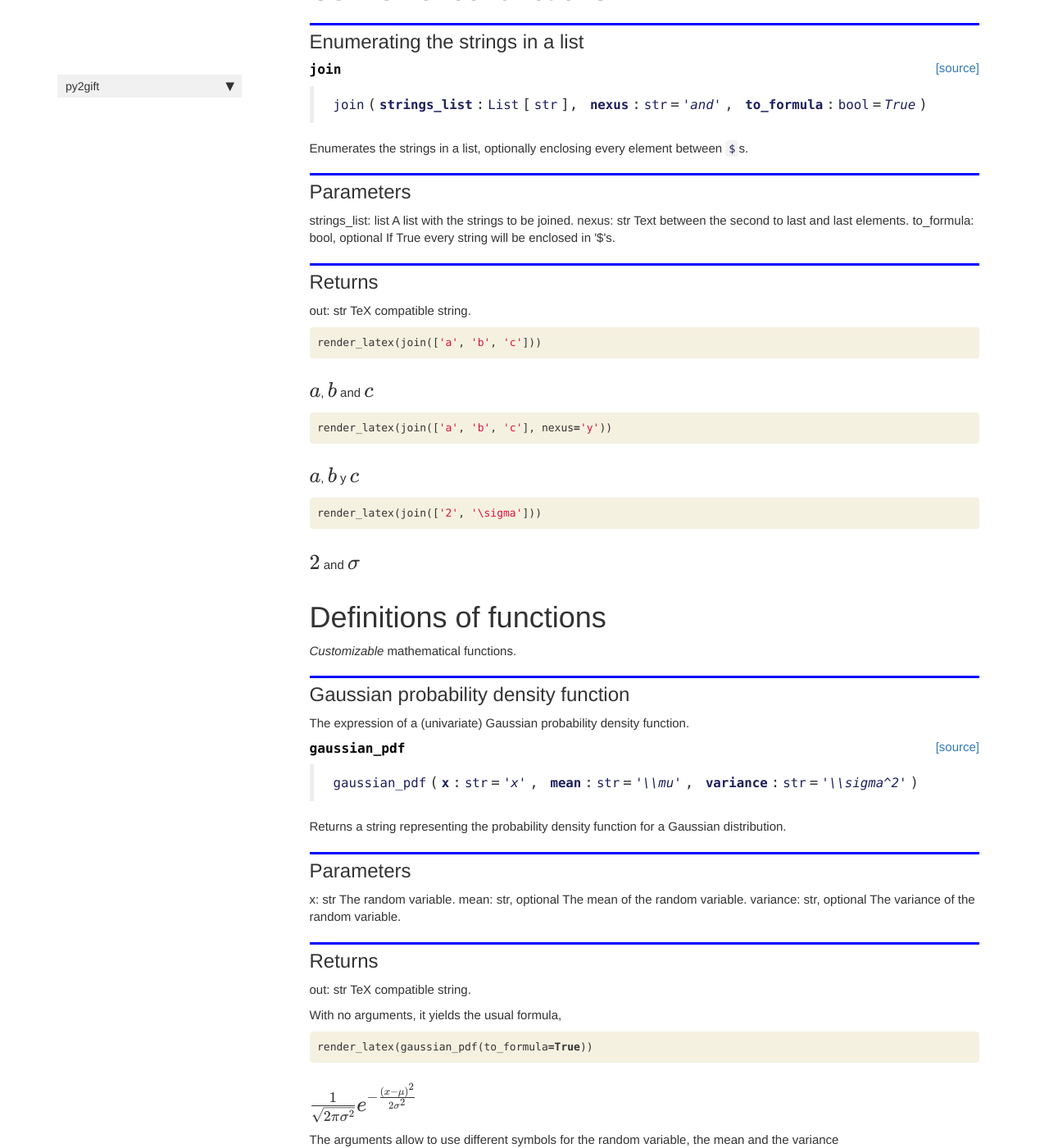
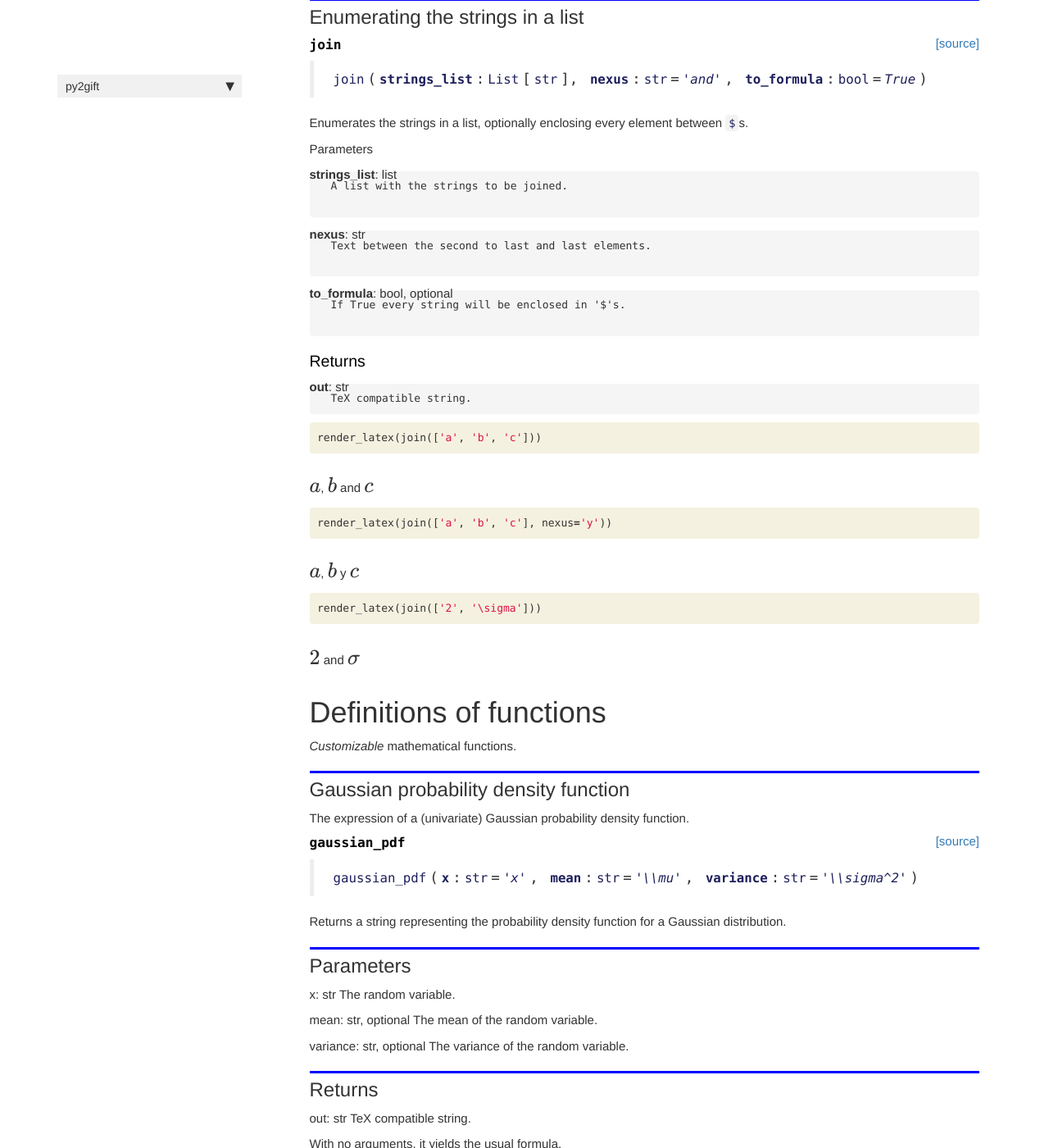
Before and after one commit to manuvazquez/py2gift, a Jekyll site: the page built from docs/tex.html, in a window 1280 px wide and 1400 px high, scrolled down 2175 px. Shown: the whole window at 82% size. Built offline with Jekyll 4.4.1, drawn with Linux system fonts in a browser that asks for light colours; nearby versions of some CDN libraries; comment, search, counter and statistics services are not loaded.

Commit message:
- minor changes in the docs

```diff
--- a/docs/tex.html
+++ b/docs/tex.html
@@ -379,14 +379,25 @@ description: "A collection of functions to ease the inclusion of $\TeX$ strings
 <h4 id="join" class="doc_header"><code>join</code><a href="https://github.com/manuvazquez/py2gift/tree/master/py2gift/tex.py#L38" class="source_link" style="float:right">[source]</a></h4><blockquote><p><code>join</code>(<strong><code>strings_list</code></strong>:<code>List</code>[<code>str</code>], <strong><code>nexus</code></strong>:<code>str</code>=<em><code>'and'</code></em>, <strong><code>to_formula</code></strong>:<code>bool</code>=<em><code>True</code></em>)</p>
 </blockquote>
 <p>Enumerates the strings in a list, optionally enclosing every element between <code>$</code>s.</p>
-<h2 id="Parameters">Parameters<a class="anchor-link" href="#Parameters"> </a></h2><p>strings_list: list
-    A list with the strings to be joined.
-nexus: str
-    Text between the second to last and last elements.
-to_formula: bool, optional
-    If True every string will be enclosed in '$'s.</p>
-<h2 id="Returns">Returns<a class="anchor-link" href="#Returns"> </a></h2><p>out: str
-    TeX compatible string.</p>
+<p>Parameters</p>
+<p><strong>strings_list</strong>: list</p>
+
+<pre><code>A list with the strings to be joined.
+
+</code></pre>
+<p><strong>nexus</strong>: str</p>
+
+<pre><code>Text between the second to last and last elements.
+
+</code></pre>
+<p><strong>to_formula</strong>: bool, optional</p>
+
+<pre><code>If True every string will be enclosed in '$'s.
+
+</code></pre>
+<h3 id="Returns">Returns<a class="anchor-link" href="#Returns"> </a></h3><p><strong>out</strong>: str</p>
+
+<pre><code>TeX compatible string.</code></pre>
 
 </div>
 
@@ -541,14 +552,14 @@ to_formula: bool, optional
 
 
 <div class="output_markdown rendered_html output_subarea ">
-<h4 id="gaussian_pdf" class="doc_header"><code>gaussian_pdf</code><a href="https://github.com/manuvazquez/py2gift/tree/master/py2gift/tex.py#L69" class="source_link" style="float:right">[source]</a></h4><blockquote><p><code>gaussian_pdf</code>(<strong><code>x</code></strong>:<code>str</code>=<em><code>'x'</code></em>, <strong><code>mean</code></strong>:<code>str</code>=<em><code>'\\mu'</code></em>, <strong><code>variance</code></strong>:<code>str</code>=<em><code>'\\sigma^2'</code></em>)</p>
+<h4 id="gaussian_pdf" class="doc_header"><code>gaussian_pdf</code><a href="https://github.com/manuvazquez/py2gift/tree/master/py2gift/tex.py#L75" class="source_link" style="float:right">[source]</a></h4><blockquote><p><code>gaussian_pdf</code>(<strong><code>x</code></strong>:<code>str</code>=<em><code>'x'</code></em>, <strong><code>mean</code></strong>:<code>str</code>=<em><code>'\\mu'</code></em>, <strong><code>variance</code></strong>:<code>str</code>=<em><code>'\\sigma^2'</code></em>)</p>
 </blockquote>
 <p>Returns a string representing the probability density function for a Gaussian distribution.</p>
 <h2 id="Parameters">Parameters<a class="anchor-link" href="#Parameters"> </a></h2><p>x: str
-    The random variable.
-mean: str, optional
-    The mean of the random variable.
-variance: str, optional
+    The random variable.</p>
+<p>mean: str, optional
+    The mean of the random variable.</p>
+<p>variance: str, optional
     The variance of the random variable.</p>
 <h2 id="Returns">Returns<a class="anchor-link" href="#Returns"> </a></h2><p>out: str
     TeX compatible string.</p>
@@ -667,7 +678,7 @@ variance: str, optional
 
 
 <div class="output_markdown rendered_html output_subarea ">
-<h4 id="q_function_approximation" class="doc_header"><code>q_function_approximation</code><a href="https://github.com/manuvazquez/py2gift/tree/master/py2gift/tex.py#L92" class="source_link" style="float:right">[source]</a></h4><blockquote><p><code>q_function_approximation</code>(<strong><code>x</code></strong>:<code>str</code>=<em><code>'x'</code></em>)</p>
+<h4 id="q_function_approximation" class="doc_header"><code>q_function_approximation</code><a href="https://github.com/manuvazquez/py2gift/tree/master/py2gift/tex.py#L100" class="source_link" style="float:right">[source]</a></h4><blockquote><p><code>q_function_approximation</code>(<strong><code>x</code></strong>:<code>str</code>=<em><code>'x'</code></em>)</p>
 </blockquote>
 <p>Returns a string representing the Stirling approximation for the Q function.</p>
 <h2 id="Parameters">Parameters<a class="anchor-link" href="#Parameters"> </a></h2><p>x: str
@@ -789,7 +800,7 @@ variance: str, optional
 
 
 <div class="output_markdown rendered_html output_subarea ">
-<h4 id="partwise_function" class="doc_header"><code>partwise_function</code><a href="https://github.com/manuvazquez/py2gift/tree/master/py2gift/tex.py#L111" class="source_link" style="float:right">[source]</a></h4><blockquote><p><code>partwise_function</code>(<strong><code>function</code></strong>:<code>str</code>, <strong><code>parts</code></strong>:<code>List</code>[<code>Tuple</code>[<code>str</code>, <code>str</code>]], <strong><code>add_zero_otherwise</code></strong>:<code>bool</code>=<em><code>True</code></em>)</p>
+<h4 id="partwise_function" class="doc_header"><code>partwise_function</code><a href="https://github.com/manuvazquez/py2gift/tree/master/py2gift/tex.py#L119" class="source_link" style="float:right">[source]</a></h4><blockquote><p><code>partwise_function</code>(<strong><code>function</code></strong>:<code>str</code>, <strong><code>parts</code></strong>:<code>List</code>[<code>Tuple</code>[<code>str</code>, <code>str</code>]], <strong><code>add_zero_otherwise</code></strong>:<code>bool</code>=<em><code>True</code></em>)</p>
 </blockquote>
 <p>Returns a string representing the definition a part-wise mathematical function.</p>
 <h2 id="Parameters">Parameters<a class="anchor-link" href="#Parameters"> </a></h2><p>function: str
@@ -918,7 +929,7 @@ x+1,&amp; 0 &lt; x \le 1 \\\end{cases}$</p>
 
 
 <div class="output_markdown rendered_html output_subarea ">
-<h4 id="from_number" class="doc_header"><code>from_number</code><a href="https://github.com/manuvazquez/py2gift/tree/master/py2gift/tex.py#L148" class="source_link" style="float:right">[source]</a></h4><blockquote><p><code>from_number</code>(<strong><code>n</code></strong>:<code>Union</code>[<code>int</code>, <code>float</code>], <strong><code>prefix</code></strong>:<code>str</code>=<em><code>''</code></em>, <strong><code>precision</code></strong>:<code>int</code>=<em><code>3</code></em>, <strong><code>fixed_point_format</code></strong>:<code>bool</code>=<em><code>False</code></em>)</p>
+<h4 id="from_number" class="doc_header"><code>from_number</code><a href="https://github.com/manuvazquez/py2gift/tree/master/py2gift/tex.py#L156" class="source_link" style="float:right">[source]</a></h4><blockquote><p><code>from_number</code>(<strong><code>n</code></strong>:<code>Union</code>[<code>int</code>, <code>float</code>], <strong><code>prefix</code></strong>:<code>str</code>=<em><code>''</code></em>, <strong><code>precision</code></strong>:<code>int</code>=<em><code>3</code></em>, <strong><code>fixed_point_format</code></strong>:<code>bool</code>=<em><code>False</code></em>)</p>
 </blockquote>
 <p>Returns a string for a given number.</p>
 <h2 id="Parameters">Parameters<a class="anchor-link" href="#Parameters"> </a></h2><p>n: int or float
@@ -1178,7 +1189,7 @@ fixed_point_format: bool
 
 
 <div class="output_markdown rendered_html output_subarea ">
-<h4 id="from_matrix" class="doc_header"><code>from_matrix</code><a href="https://github.com/manuvazquez/py2gift/tree/master/py2gift/tex.py#L177" class="source_link" style="float:right">[source]</a></h4><blockquote><p><code>from_matrix</code>(<strong><code>m</code></strong>:<code>Union</code>[<code>list</code>, <code>ndarray</code>], <strong><code>float_point_precision</code></strong>:<code>int</code>=<em><code>3</code></em>)</p>
+<h4 id="from_matrix" class="doc_header"><code>from_matrix</code><a href="https://github.com/manuvazquez/py2gift/tree/master/py2gift/tex.py#L185" class="source_link" style="float:right">[source]</a></h4><blockquote><p><code>from_matrix</code>(<strong><code>m</code></strong>:<code>Union</code>[<code>list</code>, <code>ndarray</code>], <strong><code>float_point_precision</code></strong>:<code>int</code>=<em><code>3</code></em>)</p>
 </blockquote>
 <p>Returns a string for a given array or matrix.</p>
 <h2 id="Parameters">Parameters<a class="anchor-link" href="#Parameters"> </a></h2><p>m: list or ndarray
@@ -1455,7 +1466,7 @@ float_point_precision: int
 
 
 <div class="output_markdown rendered_html output_subarea ">
-<h4 id="dot_product" class="doc_header"><code>dot_product</code><a href="https://github.com/manuvazquez/py2gift/tree/master/py2gift/tex.py#L207" class="source_link" style="float:right">[source]</a></h4><blockquote><p><code>dot_product</code>(<strong><code>lhs_template</code></strong>:<code>str</code>, <strong><code>lhs</code></strong>:<code>list</code>, <strong><code>rhs_template</code></strong>:<code>str</code>, <strong><code>rhs</code></strong>:<code>list</code>, <strong><code>product_operator</code></strong>:<code>str</code>=<em><code>''</code></em>, <strong><code>addition_operator</code></strong>:<code>str</code>=<em><code>'+'</code></em>)</p>
+<h4 id="dot_product" class="doc_header"><code>dot_product</code><a href="https://github.com/manuvazquez/py2gift/tree/master/py2gift/tex.py#L215" class="source_link" style="float:right">[source]</a></h4><blockquote><p><code>dot_product</code>(<strong><code>lhs_template</code></strong>:<code>str</code>, <strong><code>lhs</code></strong>:<code>list</code>, <strong><code>rhs_template</code></strong>:<code>str</code>, <strong><code>rhs</code></strong>:<code>list</code>, <strong><code>product_operator</code></strong>:<code>str</code>=<em><code>''</code></em>, <strong><code>addition_operator</code></strong>:<code>str</code>=<em><code>'+'</code></em>)</p>
 </blockquote>
 <p>Returns a string for the dot product of two vectors, regardless of whether they are symbols or numbers.</p>
 <h2 id="Parameters">Parameters<a class="anchor-link" href="#Parameters"> </a></h2><p>lhs_template: str
@@ -1575,7 +1586,7 @@ addition_operator: str
 
 
 <div class="output_markdown rendered_html output_subarea ">
-<h4 id="total_probability" class="doc_header"><code>total_probability</code><a href="https://github.com/manuvazquez/py2gift/tree/master/py2gift/tex.py#L240" class="source_link" style="float:right">[source]</a></h4><blockquote><p><code>total_probability</code>(<strong><code>fixed_symbol</code></strong>:<code>str</code>, <strong><code>varying_symbol_template</code></strong>:<code>str</code>, <strong><code>n</code></strong>:<code>int</code>, <strong><code>start_at</code></strong>:<code>int</code>=<em><code>1</code></em>)</p>
+<h4 id="total_probability" class="doc_header"><code>total_probability</code><a href="https://github.com/manuvazquez/py2gift/tree/master/py2gift/tex.py#L248" class="source_link" style="float:right">[source]</a></h4><blockquote><p><code>total_probability</code>(<strong><code>fixed_symbol</code></strong>:<code>str</code>, <strong><code>varying_symbol_template</code></strong>:<code>str</code>, <strong><code>n</code></strong>:<code>int</code>, <strong><code>start_at</code></strong>:<code>int</code>=<em><code>1</code></em>)</p>
 </blockquote>
 
 </div>
@@ -1697,7 +1708,7 @@ addition_operator: str
 
 
 <div class="output_markdown rendered_html output_subarea ">
-<h4 id="enumerate_math" class="doc_header"><code>enumerate_math</code><a href="https://github.com/manuvazquez/py2gift/tree/master/py2gift/tex.py#L247" class="source_link" style="float:right">[source]</a></h4><blockquote><p><code>enumerate_math</code>(<strong><code>numbers_list</code></strong>:<code>List</code>[<code>float</code>], <strong><code>assigned_to</code></strong>:<code>Optional</code>[<code>str</code>]=<em><code>None</code></em>, <strong><code>nexus</code></strong>:<code>str</code>=<em><code>'and'</code></em>, <strong><code>precision</code></strong>:<code>int</code>=<em><code>3</code></em>, <strong><code>start_at</code></strong>:<code>int</code>=<em><code>1</code></em>)</p>
+<h4 id="enumerate_math" class="doc_header"><code>enumerate_math</code><a href="https://github.com/manuvazquez/py2gift/tree/master/py2gift/tex.py#L255" class="source_link" style="float:right">[source]</a></h4><blockquote><p><code>enumerate_math</code>(<strong><code>numbers_list</code></strong>:<code>List</code>[<code>float</code>], <strong><code>assigned_to</code></strong>:<code>Optional</code>[<code>str</code>]=<em><code>None</code></em>, <strong><code>nexus</code></strong>:<code>str</code>=<em><code>'and'</code></em>, <strong><code>precision</code></strong>:<code>int</code>=<em><code>3</code></em>, <strong><code>start_at</code></strong>:<code>int</code>=<em><code>1</code></em>)</p>
 </blockquote>
 <p>Returns a string for a enumeration of formulas.</p>
 
@@ -1868,7 +1879,7 @@ addition_operator: str
 
 
 <div class="output_markdown rendered_html output_subarea ">
-<h4 id="enumerate_assignments" class="doc_header"><code>enumerate_assignments</code><a href="https://github.com/manuvazquez/py2gift/tree/master/py2gift/tex.py#L266" class="source_link" style="float:right">[source]</a></h4><blockquote><p><code>enumerate_assignments</code>(<strong><code>lhs_template</code></strong>:<code>str</code>, <strong><code>rhs_template</code></strong>:<code>str</code>, <strong><code>rhs</code></strong>:<code>List</code>[<code>float</code>], <strong><code>nexus</code></strong>:<code>str</code>=<em><code>'and'</code></em>, <strong><code>precision</code></strong>:<code>int</code>=<em><code>3</code></em>, <strong><code>start_at</code></strong>:<code>int</code>=<em><code>1</code></em>)</p>
+<h4 id="enumerate_assignments" class="doc_header"><code>enumerate_assignments</code><a href="https://github.com/manuvazquez/py2gift/tree/master/py2gift/tex.py#L274" class="source_link" style="float:right">[source]</a></h4><blockquote><p><code>enumerate_assignments</code>(<strong><code>lhs_template</code></strong>:<code>str</code>, <strong><code>rhs_template</code></strong>:<code>str</code>, <strong><code>rhs</code></strong>:<code>List</code>[<code>float</code>], <strong><code>nexus</code></strong>:<code>str</code>=<em><code>'and'</code></em>, <strong><code>precision</code></strong>:<code>int</code>=<em><code>3</code></em>, <strong><code>start_at</code></strong>:<code>int</code>=<em><code>1</code></em>)</p>
 </blockquote>
 <p>Returns a string for a enumeration of formulas.</p>
 
@@ -1973,7 +1984,7 @@ addition_operator: str
 
 
 <div class="output_markdown rendered_html output_subarea ">
-<h4 id="expand" class="doc_header"><code>expand</code><a href="https://github.com/manuvazquez/py2gift/tree/master/py2gift/tex.py#L276" class="source_link" style="float:right">[source]</a></h4><blockquote><p><code>expand</code>(<strong><code>template</code></strong>:<code>str</code>, <strong><code>n</code></strong>:<code>int</code>, <strong><code>to_math</code></strong>:<code>bool</code>=<em><code>False</code></em>, <strong><code>nexus</code></strong>:<code>str</code>=<em><code>'and'</code></em>, <strong><code>start_at</code></strong>:<code>int</code>=<em><code>1</code></em>)</p>
+<h4 id="expand" class="doc_header"><code>expand</code><a href="https://github.com/manuvazquez/py2gift/tree/master/py2gift/tex.py#L284" class="source_link" style="float:right">[source]</a></h4><blockquote><p><code>expand</code>(<strong><code>template</code></strong>:<code>str</code>, <strong><code>n</code></strong>:<code>int</code>, <strong><code>to_math</code></strong>:<code>bool</code>=<em><code>False</code></em>, <strong><code>nexus</code></strong>:<code>str</code>=<em><code>'and'</code></em>, <strong><code>start_at</code></strong>:<code>int</code>=<em><code>1</code></em>)</p>
 </blockquote>
 <p>Expand a symbol according to a pattern.</p>
 <blockquote><blockquote><blockquote><p>util.expand('s_{}', 3, True)
```
Also changed, not shown: py2gift/tex.py (+15 -7 lines), 1 other file.
